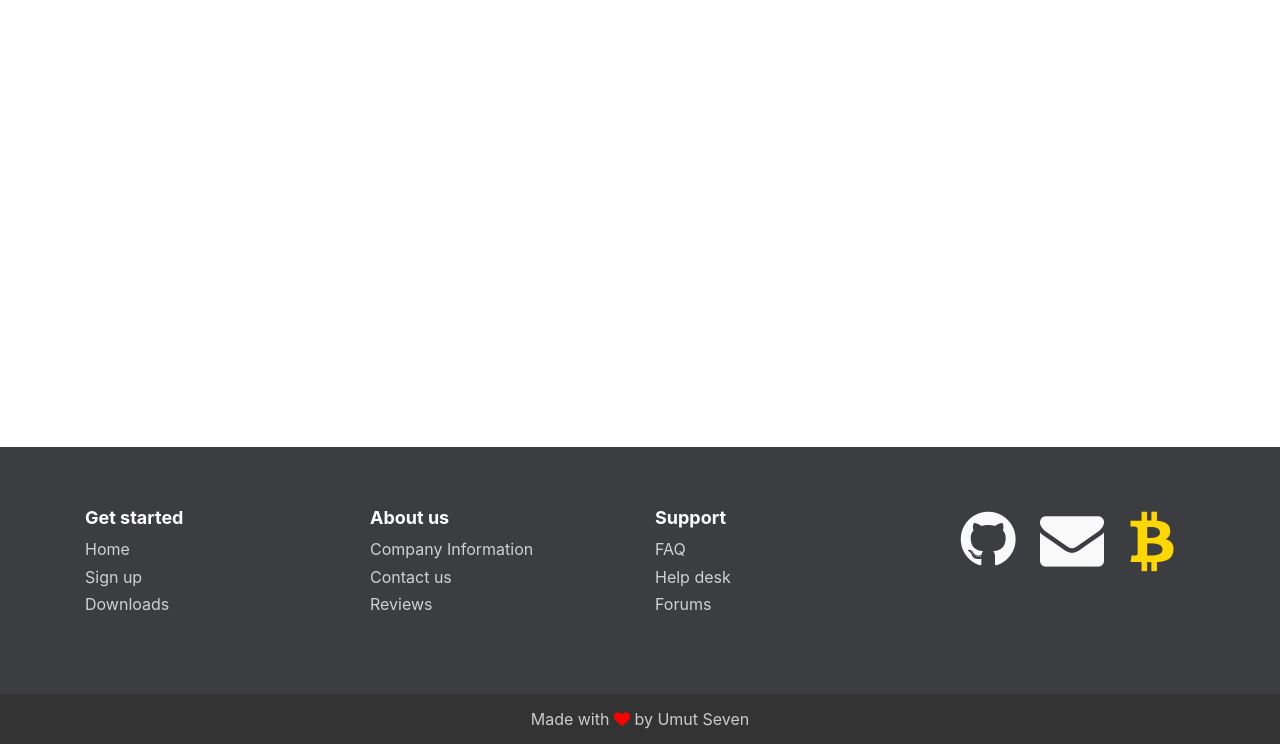
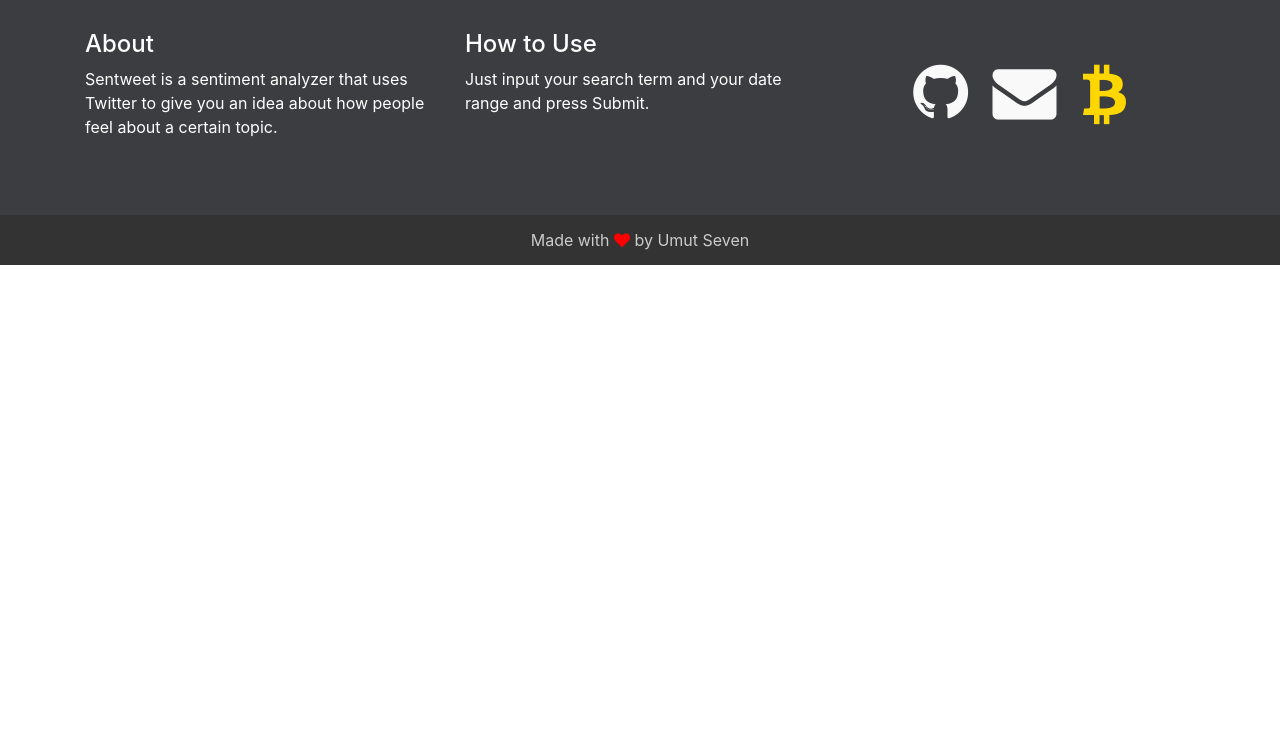
Before and after one commit to umutseven92/Sentweet, a Django app: template SWE573/pulse/templates/base.html in a window 1280 px wide. Shown: the part 56-800 px from the top of the page. Run offline with Django 3.2, Linux system fonts and the light colour scheme; the template is opened without the code that fills it, so the values that code supplies are empty; some libraries are stand-ins or nearby versions.

Commit message:
Tons of work on the UI

```diff
--- a/SWE573/SWE573/settings.py
+++ b/SWE573/SWE573/settings.py
@@ -37,6 +37,7 @@ INSTALLED_APPS = [
     'django.contrib.sessions',
     'django.contrib.messages',
     'django.contrib.staticfiles',
+    'pulse.apps.PulseConfig'
 ]
 
 MIDDLEWARE = [
--- a/SWE573/SWE573/static/css/base.css
+++ b/SWE573/SWE573/static/css/base.css
@@ -13,35 +13,20 @@ body {
 
 /* Chart */
 #main_chart {
-    border: solid 1px black;
     margin: 0 auto;
-    width: 100px;
+    margin-top: 2em;
+    height: 600px;
+    width: 1200px;
 }
 
 /* Form */
 #main_form{
     margin: 0 auto;
-    width: 100px;
-}
-
-.inputwrap {
-    padding-top: 0.5em;
-}
-
-.inputwrap input {
-    display: inline-block;
-    text-align: right;
-}
-
-.inputwrap label {
-    display: inline-block;
-    width: 100px;
-    text-align: right;
+    width: 200px;
 }
 
 /* Footer */
 #myFooter {
-    bottom: 0;
     width: 100%;
     position: absolute;
     background-color: #3c3d41;
--- a/SWE573/pulse/apps.py
+++ b/SWE573/pulse/apps.py
@@ -1,5 +1,5 @@
 from django.apps import AppConfig
-from SWE573.pulse.helpers import twitter_helper as tw
+from .helpers import twitter_helper as tw
 
 
 class PulseConfig(AppConfig):
--- a/SWE573/pulse/templates/base.html
+++ b/SWE573/pulse/templates/base.html
@@ -10,7 +10,7 @@
     <meta name="description" content="">
     <meta name="author" content="Umut Seven">
 
-    <title>Pulse - {% block title %}{% endblock %}</title>
+    <title>Sentweet{% block title %}{% endblock %}</title>
 
     <!-- Bootstrap core CSS -->
     <link rel="stylesheet" href="https://maxcdn.bootstrapcdn.com/bootstrap/4.0.0/css/bootstrap.min.css"
@@ -47,7 +47,7 @@
                 </button>
             </div>
             <div class="modal-body">
-                If you like this project, and would like to donate, our bitcoin address is:
+                If you like this project, and would like to donate, our Bitcoin address is:
                 <br>
                 <br>
                 <span><b>14J7nTUpRcT5FJo4ZMzyAamp2c17Ajmohu</b></span>
@@ -68,31 +68,15 @@
 <footer id="myFooter">
     <div class="container">
         <div class="row">
-            <div class="col-sm-3">
-                <h5>Get started</h5>
-                <ul>
-                    <li><a href="#">Home</a></li>
-                    <li><a href="#">Sign up</a></li>
-                    <li><a href="#">Downloads</a></li>
-                </ul>
+            <div class="col-sm-4">
+                <h4>About</h4>
+                <p>Sentweet is a sentiment analyzer that uses Twitter to give you an idea about how people feel about a certain topic.</p>
             </div>
-            <div class="col-sm-3">
-                <h5>About us</h5>
-                <ul>
-                    <li><a href="#">Company Information</a></li>
-                    <li><a href="#">Contact us</a></li>
-                    <li><a href="#">Reviews</a></li>
-                </ul>
+            <div class="col-sm-4">
+                <h4>How to Use</h4>
+                <p>Just input your search term and your date range and press Submit. </p>
             </div>
-            <div class="col-sm-3">
-                <h5>Support</h5>
-                <ul>
-                    <li><a href="#">FAQ</a></li>
-                    <li><a href="#">Help desk</a></li>
-                    <li><a href="#">Forums</a></li>
-                </ul>
-            </div>
-            <div class="col-sm-3">
+            <div class="col-sm-4">
                 <div class="social-networks">
                     <a href="https://github.com/umutseven92/SWE573" class="github"><i class="fa fa-github"></i></a>
                     <a href="mailto:umutseven92@gmail.com" class="mail"><i class="fa fa-envelope"></i></a>
--- a/SWE573/pulse/views.py
+++ b/SWE573/pulse/views.py
@@ -25,7 +25,7 @@ def index(request):
             new_since_str = new_since.strftime('%Y-%m-%d')
             new_until_str = new_until.strftime('%Y-%m-%d')
 
-            tweets = tw.get_tweets(term, 50, False, new_since_str, new_until_str, 'en')
+            tweets = tw.get_tweets(term, 100, False, new_since_str, new_until_str, 'en')
 
             positive, negative, neutral, compound = 0, 0, 0, 0
 
```
Also changed, not shown: SWE573/SWE573/static/js/index.js (+12 -3 lines), SWE573/pulse/templates/pulse/index.html (+19 -17 lines).
